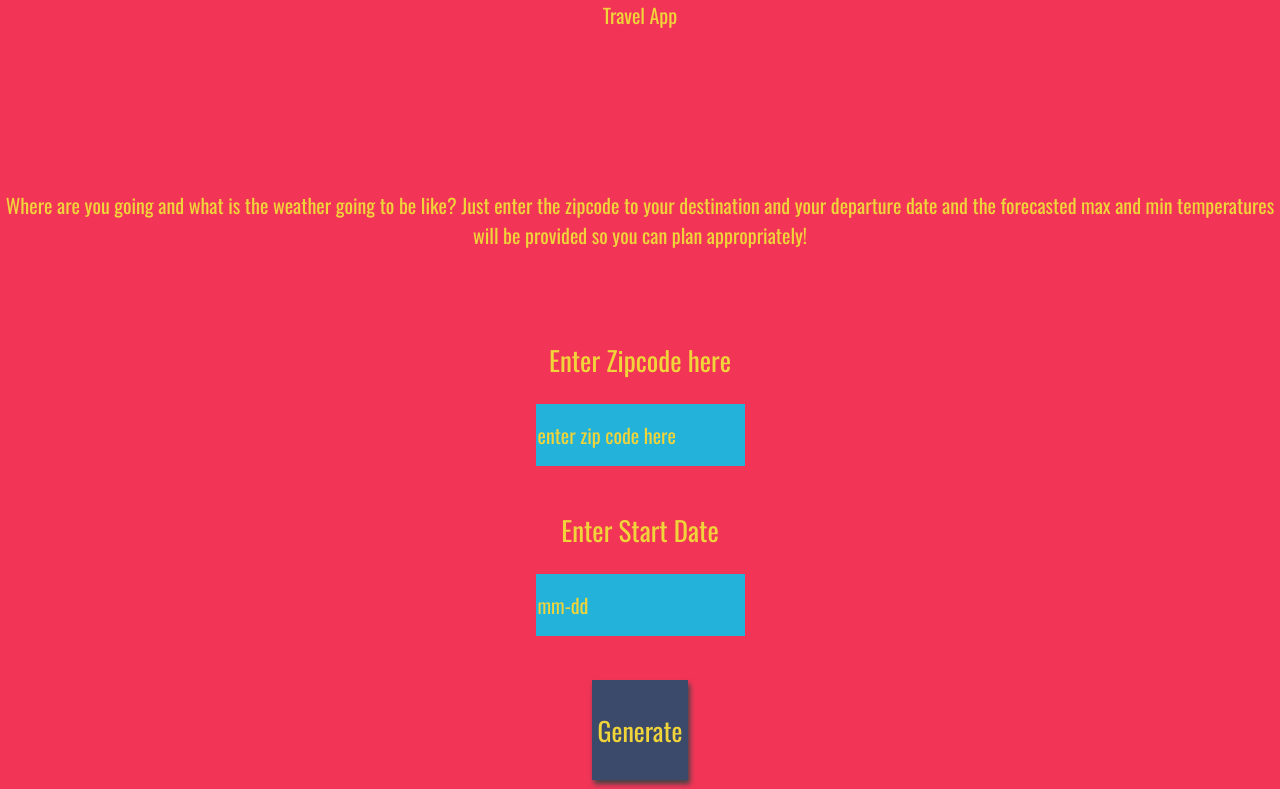
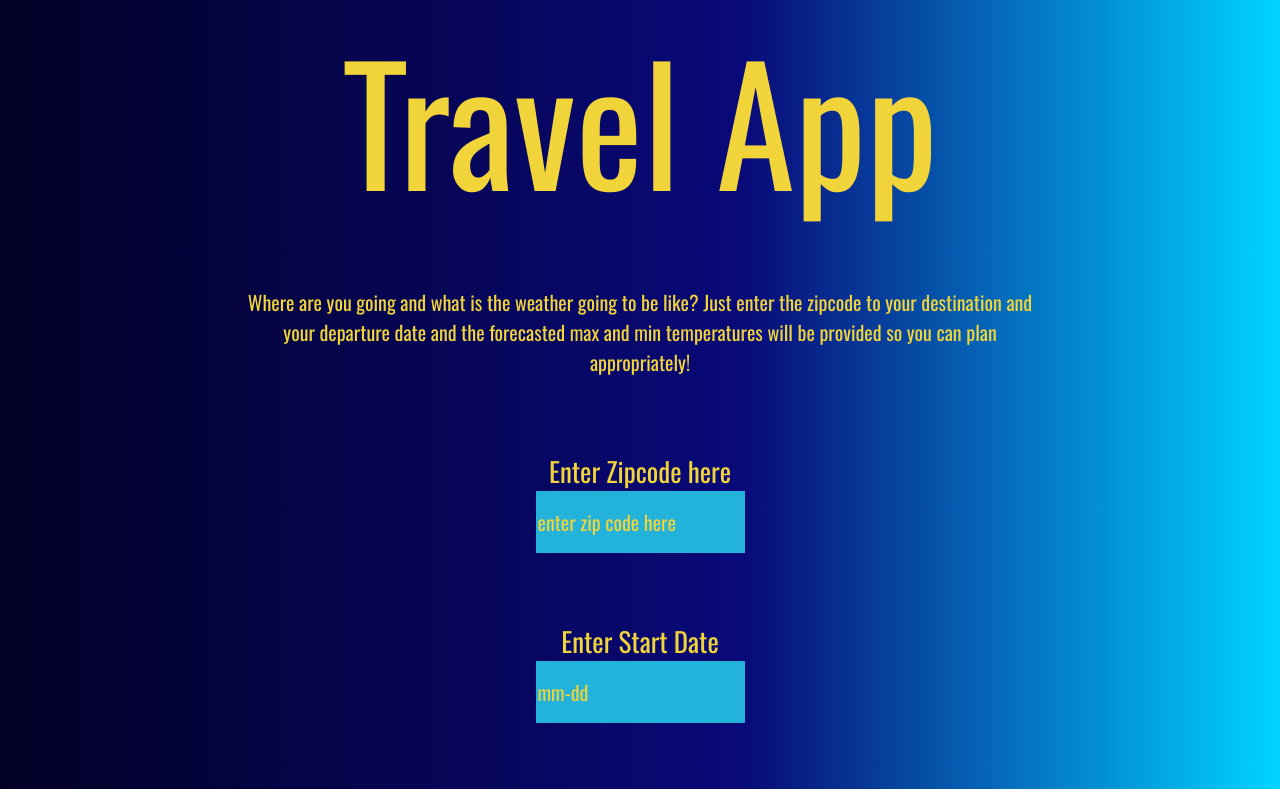
Before and after one commit to lhsthree/weather-app, a website built with webpack: page src/client/views/index.html in a window 1280 px wide. Shown: the top 789 px of the page. Built offline with nearby package versions, Linux system fonts and the light colour scheme; a web font is replaced by a local one.

Commit message:
added styling

```diff
--- a/src/client/styles/styles.scss
+++ b/src/client/styles/styles.scss
@@ -1,7 +1,8 @@
+
 body{
     display: flex;
     flex-wrap: wrap;
-    background: #fffff8;
+
     font-family: -apple-system, BlinkMacSystemFont, sans-serif;
     margin: auto;
   text-align: center;
@@ -12,7 +13,8 @@ body{
     grid-auto-rows: minmax(150px, auto);
     /* grid-template-columns:  */
     height:100vh;
-    background: #f23557;
+    background: rgb(2,0,36);
+background: linear-gradient(90deg, rgba(2,0,36,1) 0%, rgba(9,9,121,1) 58%, rgba(0,212,255,1) 100%);
     color: #f0d43a;
     grid-gap: 1em;
     font-size: 20px;
@@ -24,10 +26,15 @@ body{
 .holder{
     display: grid;
     justify-content: center;
+    max-width: 800px;
+    margin: auto;
 }
 
 .entry{
     background: rgba(59, 74, 107, .4);
+}
+.headline{
+    font-size: 8em;
 }
 
 #entryHolder{
--- a/src/client/views/index.html
+++ b/src/client/views/index.html
@@ -4,7 +4,6 @@
 <meta charset="UTF-8">
 <title>Travel Application</title>
 <link href="https://fonts.googleapis.com/css?family=Oswald:400,600,700|Ranga:400,700&display=swap" rel="stylesheet">
-<link rel="stylesheet" href="css/styles.css">
 </head>
  <body>
 <div id = "app">
```
